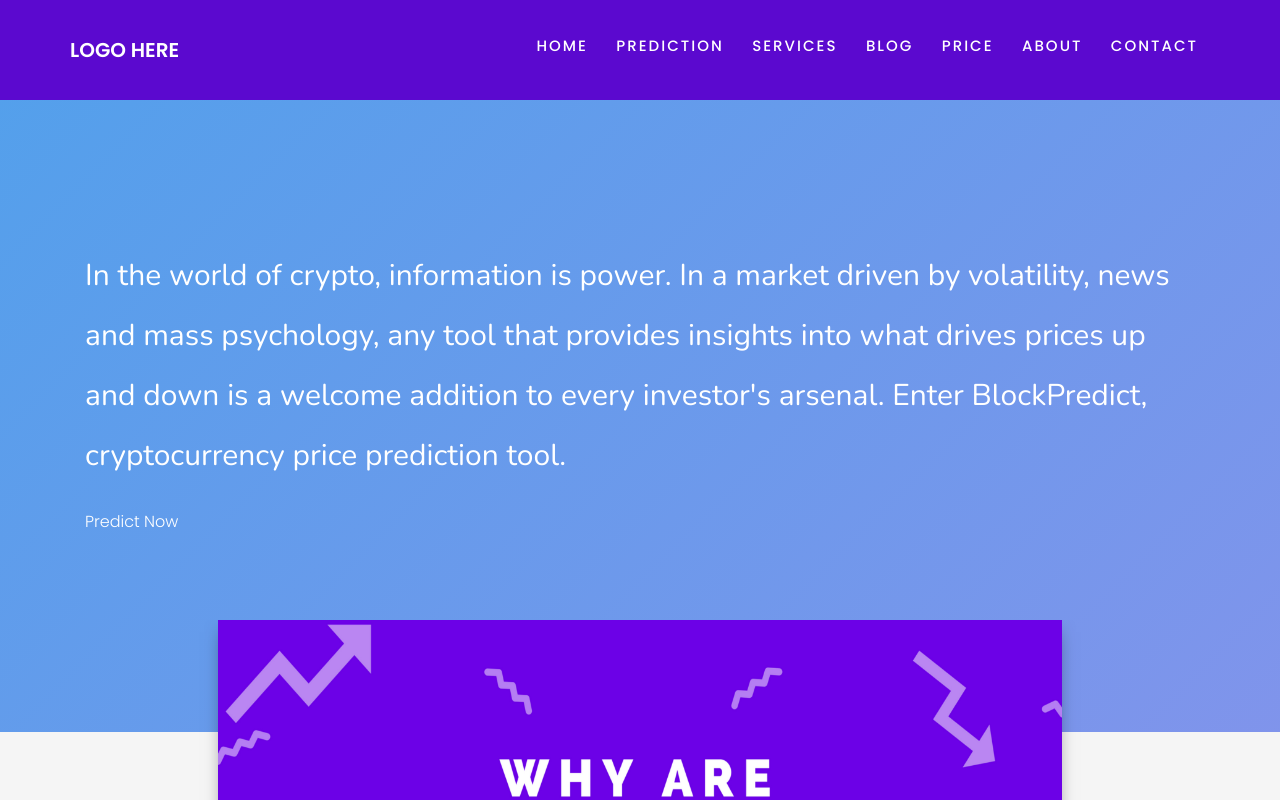
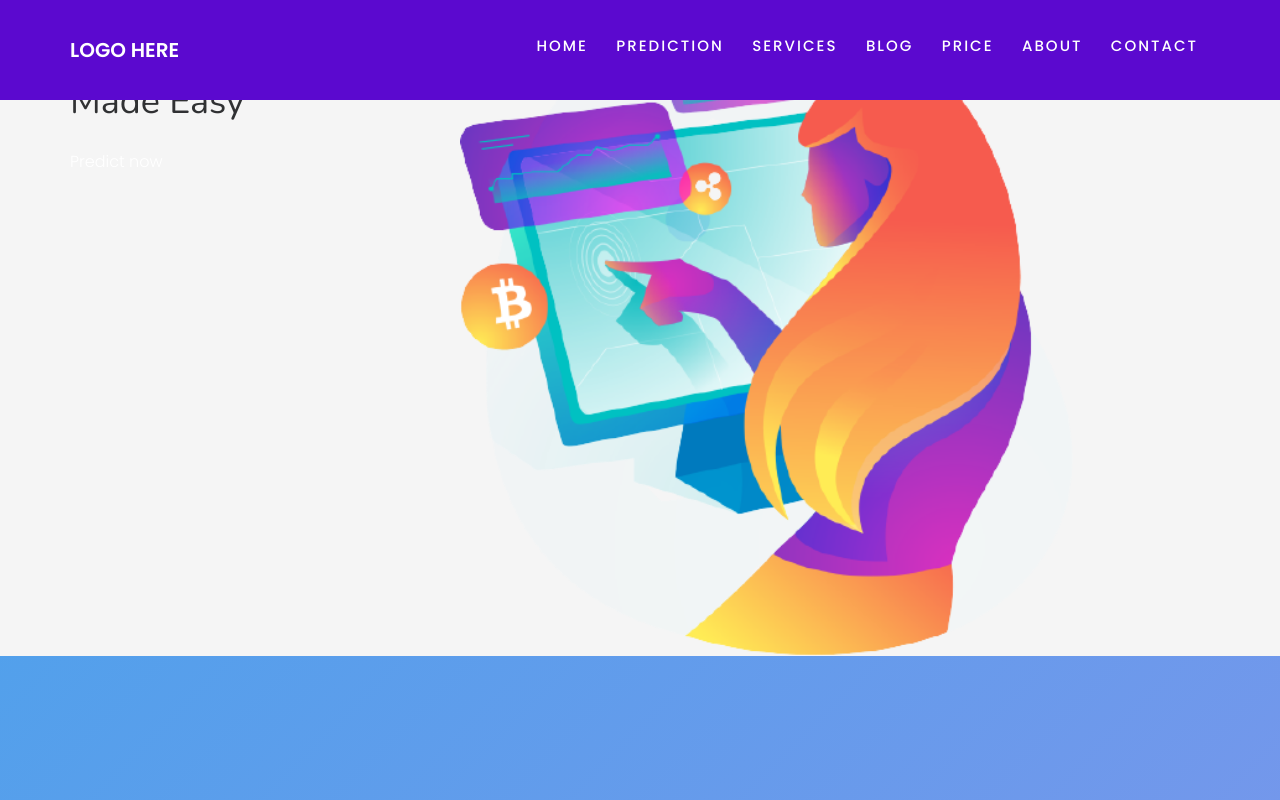
Before and after one commit to devsuyashb/devsuyashb.github.io, a website: page index.html in a window 1280 px wide. Shown: the top 800 px of the page. Drawn offline with nearby package versions, Linux system fonts and the light colour scheme; no server answers; files whose address does not match are found by name.

Commit message:
HERO SECTION ADDED

```diff
--- a/index.html
+++ b/index.html
@@ -87,6 +87,22 @@
 		</nav>
 
 
+		<header>
+			<div class="container">
+				<div class="row">
+					<div class="col-sm-4">
+
+				     <h1>Crypto Prediction <br>Made Easy</h1>
+				     <a href="prediction.html">Predict now</a>
+			       </div>
+
+				   <div class="col-sm-4">
+				       <img src="images/xd_image-removebg-preview.png" alt="suyash">
+			       </div>
+				</div>
+			</div>
+		</header>
+
 
 
 		<section id="home" class="video-hero" style="height: 700px;   background-size:cover; background-position: center center;background-attachment:fixed;" data-section="home">
@@ -96,15 +112,17 @@
 				<div class="display-tc">
 					<div class="container">
 
-						<div class="col-md-12 col-md-offset-0">
+						 <div class="col-md-12 col-md-offset-0">
 							<div class="animate-box">
 								<h2></h2>
 								<p>In the  world of crypto, information is power. In a market driven by volatility, news and mass psychology, any tool that provides insights into what drives prices up and down is a welcome addition to every investor's arsenal.
 Enter BlockPredict, cryptocurrency price prediction tool.</p>
-								<a href="prediction.html">Predict Now</a>
+
 
 							</div>
 						</div>
+
+
 					</div>
 				</div>
 			</div>
```
Also changed, not shown: images/xd_image-removebg-preview.png (added).
